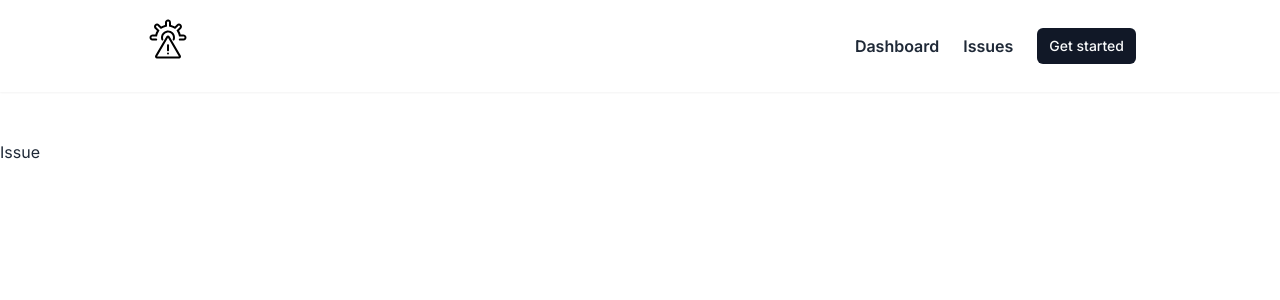
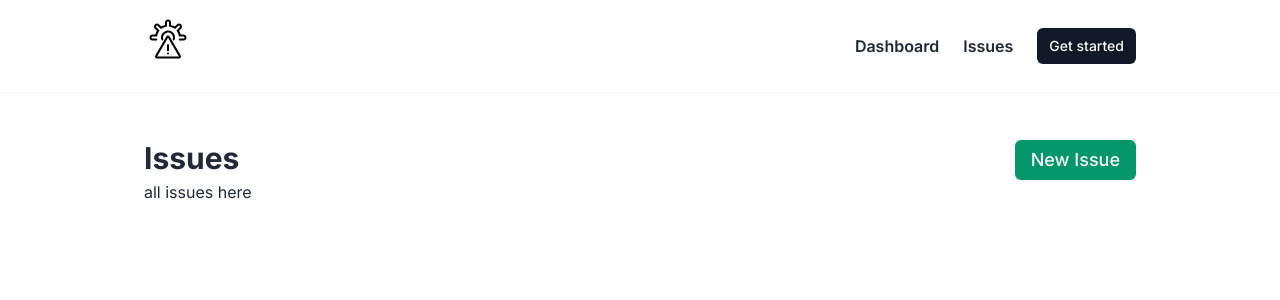
Before and after one commit to ahmeds189/issue-tracker, a Next.js app: page /issues in a window 1280 px wide. Shown: the top 300 px of the page. Built offline with nearby package versions, Linux system fonts and the light colour scheme.

Commit message:
init issues bage

```diff
--- /dev/null
+++ b/app/issues/new/page.tsx
@@ -0,0 +1,13 @@
+import { Input } from '@/components/ui/input'
+import Wrapper from '@/components/wrapper'
+
+const NewIssue = () => {
+	return (
+		<Wrapper>
+			<form data-color-mode='light'>
+				<Input placeholder='Title' />
+			</form>
+		</Wrapper>
+	)
+}
+export default NewIssue
--- a/app/issues/page.tsx
+++ b/app/issues/page.tsx
@@ -1,4 +1,25 @@
+import { buttonVariants } from '@/components/ui/button'
+import Wrapper from '@/components/wrapper'
+import { cn } from '@/lib/utils'
+import Link from 'next/link'
+
 const Issue = () => {
-	return <div>Issue</div>
+	return (
+		<Wrapper>
+			<header className='flex justify-between'>
+				<h1 className='font-bold text-3xl'>Issues</h1>
+				<Link
+					href='/issues/new'
+					className={cn(
+						buttonVariants(),
+						'bg-emerald-600 text-lg hover:bg-emerald-500'
+					)}
+				>
+					New Issue
+				</Link>
+			</header>
+			<p>all issues here</p>
+		</Wrapper>
+	)
 }
 export default Issue
```
